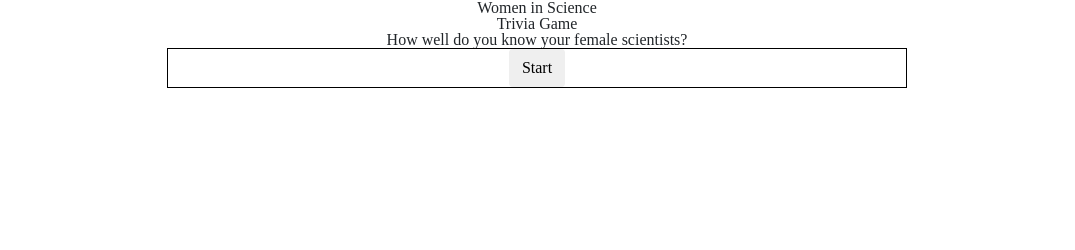
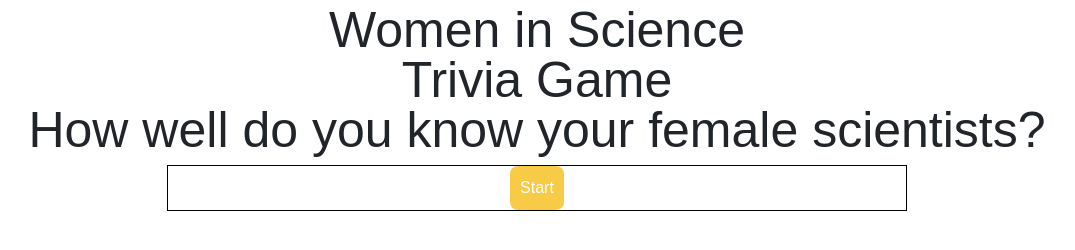
Before and after one commit to KTWangster/Trivia-Game, a plain HTML site: page index.html in a window 1280 px wide. Shown: the whole page, without its empty margins (103-1178 px from the left). Drawn offline with nearby package versions, Linux system fonts and the light colour scheme.

Commit message:
Add files via upload

```diff
--- a/assets/css/style.css
+++ b/assets/css/style.css
@@ -1,16 +1,45 @@
-#gameDisplay {
-    border: 1px solid #000000;
+body {
+    font-family: 'Source Sans Pro', sans-serif;
+    padding: 5px;
 }
 
-#question-holder {
-    border: 1px solid #000000;
-}
+
+/* Header */
 
 #title {
     text-align: center;
+    font-size: 50px;
 }
 
+
+/* END Header */
+
+
+/* GAME AREA*/
+
 #gameDisplay {
+    border: 1px solid #000000;
+    font-size: 30px;
     text-align: center;
-    margin: auto;
+    margin: 10px auto;
 }
+
+
+/* Button */
+
+#start {
+    text-align: center;
+    padding: 10px;
+    color: #ffffff;
+    background-color: #f8cb46;
+    border: none;
+    border-radius: 8px;
+}
+
+#start:hover {
+    background-color: #e72727;
+    color: #ffffff;
+}
+
+
+/* END Game Area */
```
